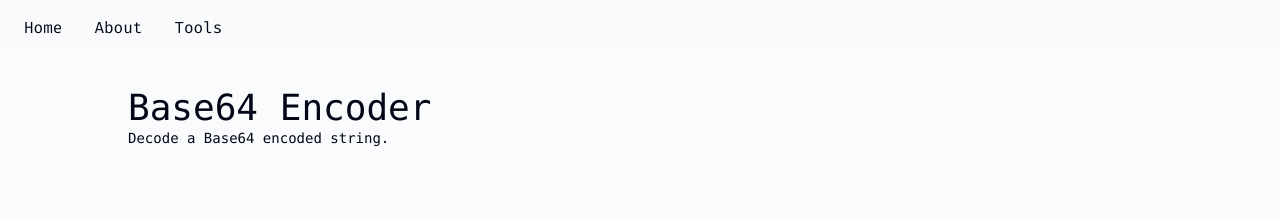
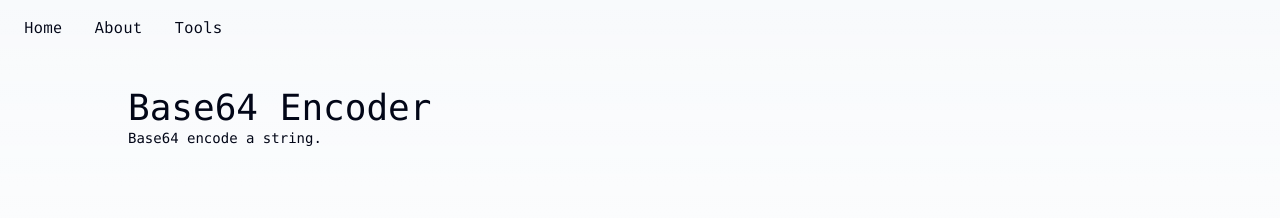
Before and after one commit to timmo001/developer-utilities-webapp, a Next.js app: page /tools/base64-encoder in a window 1280 px wide. Shown: the top 218 px of the page. Built offline with nearby package versions, Linux system fonts and the light colour scheme.

Commit message:
Fix description

```diff
--- a/src/app/tools/base64-encoder/page.tsx
+++ b/src/app/tools/base64-encoder/page.tsx
@@ -5,7 +5,7 @@ import Base64Encoder from "@/components/base64-encoder";
 
 export const metadata: Metadata = {
   title: "Base64 Encoder | Developer Utilities",
-  description: "Decode a Base64 encoded string.",
+  description: "Base64 encode a string.",
 };
 
 export default async function Page(): Promise<JSX.Element> {
```
